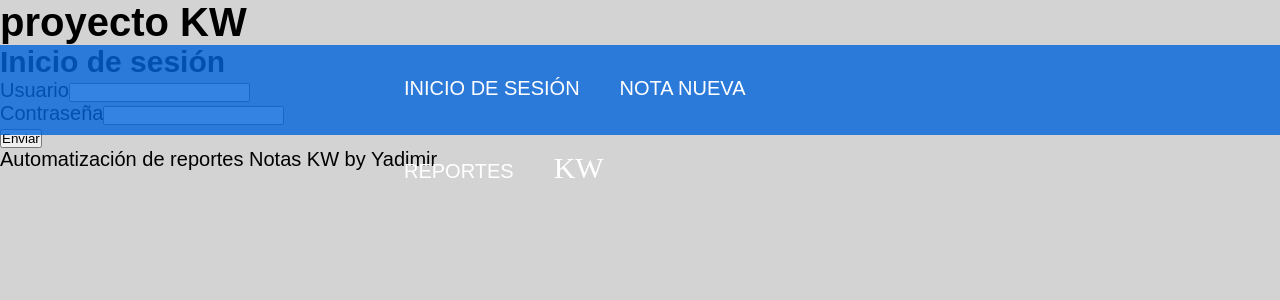
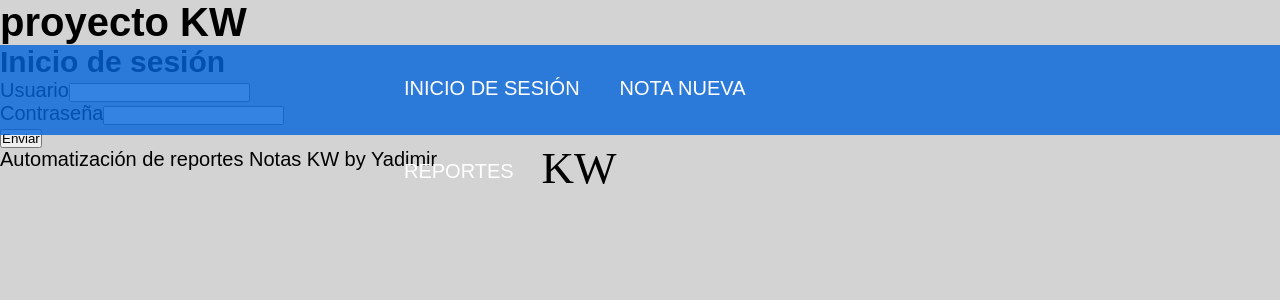
Before and after one commit to YadimirCovBel/KWproy, an Angular app in the folder proyectoKW/: page / in a window 1280 px wide. In both pictures the pointer is over the link "KW". Shown: the top 300 px of the page. Built offline with nearby package versions, Linux system fonts and the light colour scheme.

Commit message:
se agrego un efecto al logo de KW creqando una transition #logo a, en el header #logo a:hover se coloco color y trasnform

```diff
--- a/proyectoKW/src/assets/css/style.css
+++ b/proyectoKW/src/assets/css/style.css
@@ -60,6 +60,10 @@ header a:hover, .actived{
 /*logotipo  */
 #logo{font-family: 'Times New Roman', Times, serif;
        font-size: 30px; }
+
+#logo a{transition: color 500ms, transform 500ms;}
 header #logo a:hover{
     background: transparent;
+    color: black;
+    transform: scale(1.5,1.5);
 }
```
